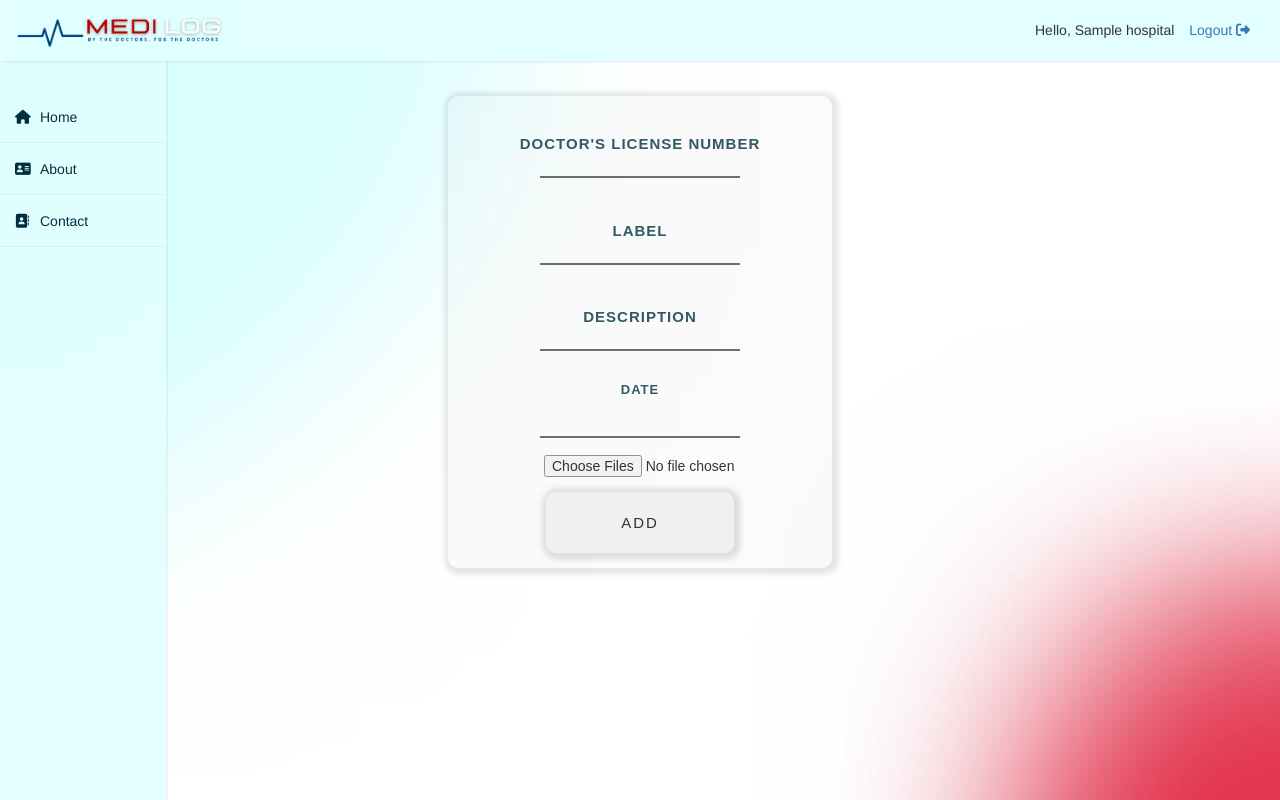
After one commit to ask4shahzaib/MediLog, a Django app: template BackEndApp/templates/BackEndApp/newPrescription.html in a window 1280 px wide. The commit adds this page. Run offline with Django 3.2, Linux system fonts and the light colour scheme; the template is opened without the code that fills it: values that come from a table or form of the project are taken from there, others are empty; tables that the repository leaves empty hold one stand-in row (values such as "Sample post"); some libraries are stand-ins or nearby versions.

```diff
--- a/BackEndApp/models.py
+++ b/BackEndApp/models.py
@@ -107,13 +107,19 @@ class Prescription(models.Model):
         return self.description
 
 
-class prescriptionFiles(models.Model):
+class PrescriptionFiles(models.Model):
     serial = models.TextField()
+    label = models.CharField(max_length=30, null=False)
+    date = models.DateField()
+    description = models.CharField(max_length=99999)
     file = models.FileField(upload_to=prescriptions)
 
 
-class reportFiles(models.Model):
+class ReportFiles(models.Model):
     serial = models.TextField()
+    label = models.CharField(max_length=30, null=False)
+    date = models.DateField()
+    description = models.CharField(max_length=99999)
     file = models.FileField(upload_to=reports)
 
 
--- a/BackEndApp/templates/BackEndApp/addFollowUp.html
+++ b/BackEndApp/templates/BackEndApp/addFollowUp.html
@@ -114,7 +114,7 @@
                     <td>{{prescription.description}}</td>
                     <td>{{prescription.date}}</td>
                     <td>
-                        <form id="form" action="/getPrescriptionFiles/" method="POST">
+                        <form id="form" action="/addFollowUp/" method="POST">
                             {%csrf_token%}
                             <button class="btn btn-md btn-info" type="text" name="serial" value="{{prescription.id}}">Add Follow Up</button>
                         </form>
@@ -128,7 +128,7 @@
                         <td>{{report.description}}</td>
                         <td>{{report.date}}</td>
                         <td>
-                            <form id="form" action="/getReportFiles/" method="POST">
+                            <form id="form" action="/addFollowUp/" method="POST">
                                 {%csrf_token%}
                                 <button class="btn btn-md btn-info" type="text" name="serial" value="{{report.id}}">Add Follow Up</button>
                             </form>
--- a/BackEndApp/templates/BackEndApp/hospitalLandingPage.html
+++ b/BackEndApp/templates/BackEndApp/hospitalLandingPage.html
@@ -3,7 +3,7 @@
 <html>
 
 <head>
-    <title>Home Page - Doctor</title>
+    <title>Home Page</title>
 
     <link rel="JavaScript" href="{% static '/js/index.js' %}" />
     <link rel="stylesheet" href="{% static '/css/styles.css' %}" />
@@ -57,13 +57,13 @@
         </div>
 
         <div class="sBtn">
-            <button id="ViewRecordSubmit" class="btn" type="submit">
+            <button id="ViewRecordSubmit" id="newRecord" name="newRecord" class="btn" type="submit">
                 <i >Add New Record</i>
             </button>
         </div>
 
         <div class="sBtn2">
-            <button id="ViewRecordSubmit" class="btn" type="submit">
+            <button id="ViewRecordSubmit" id="followUp" name="followUp" class="btn" type="submit">
                 <i >Add Follow Up</i>
             </button>
         </div>
--- /dev/null
+++ b/BackEndApp/templates/BackEndApp/newPrescription.html
@@ -0,0 +1,90 @@
+{% load static %}
+<!DOCTYPE html>
+<html>
+
+<head>
+    <title>Home Page</title>
+
+    <link rel="JavaScript" href="{% static '/js/index.js' %}" />
+    <link rel="stylesheet" href="{% static '/css/styles.css' %}" />
+    <link rel="icon" href="{% static 'images/UI/favicon1.ico' %}" />
+    <link rel="preconnect" href="https://fonts.gstatic.com">
+    <link href="https://fonts.googleapis.com/css2?family=Poppins:wght@300&display=swap" rel="stylesheet">
+    <link rel="stylesheet" href="https://maxcdn.bootstrapcdn.com/bootstrap/3.4.1/css/bootstrap.min.css">
+    <script type="text/script" src="{% static '/js/index.js' %}" charset="utf-8"></script>
+    <script src="https://kit.fontawesome.com/b99e675b6e.js"></script>
+
+
+</head>
+
+<body class="bBody">
+
+    <!-- rgb(227, 254, 255); -->
+    <nav class="navbar  navbar-fixed-top" style="background-color: rgb(227, 254, 255); padding: 5px 0px; margin: 0px 0px; box-shadow: 2px 2px rgba(134, 133, 133, 0.1);">
+        <div class="container-fluid">
+
+            <div class="navbar-header">
+                <a href="#" class="navbar-left">
+                    <!--<span class="glyphicon glyphicon-search"></span>-->
+                    <img src="{% static 'images/UI/logo.png' %}" width="auto" height="50px">
+                </a>
+            </div>
+
+            <div class="collapse navbar-collapse navbar-right" id="navbarSupportedContent">
+
+                <ul class="nav navbar-nav float-left ml-auto">
+                    {%block content%}
+                    <li style="margin-top: 15px;">Hello, {{hospital}}</li>
+                    <li><a href="{% url 'logout' %}">Logout <i class="fas fa-sign-out-alt"></i></span></a></li>
+                    {%endblock%}
+                </ul>
+            </div>
+
+        </div>
+    </nav>
+
+
+
+    <div class="wrapper">
+        <div class="sidebar">
+            <ul>
+                <li><a href="{% url 'feed' %}"><i class="fas fa-home"></i>Home</a></li>
+                <li><a href="#"><i class="fas fa-address-card"></i>About</a></li>
+                <li><a href="#"><i class="fas fa-address-book"></i>Contact</a></li>
+            </ul>
+
+        </div>
+
+        <div class="hospAddRecord">
+            <form action="/addPrescription/" enctype="multipart/form-data" method="POST">
+                {%csrf_token%}
+                <!-- <label class="animateCnicOnHosp">
+                    <input type="text" id = "patient" name="patient" required>
+                    <div class="label-text">Patient's CNIC</div>
+                </label> -->
+                <label class="animateCnicOnHosp" style="padding-top: 10%;">
+                    <input type="text" id = "doctor" name="doctor" required>
+                    <div class="label-text">Doctor's License Number</div>
+                </label>
+                <label class="animateCnicOnHosp" style="padding-top: 10%;">
+                    <input type="text" id = "label" name="label" required>
+                    <div class="label-text">Label</div>
+                </label>
+                <label class="animateCnicOnHosp" style="padding-top: 10%;">
+                    <input type="text" id = "description" name="description" required>
+                    <div class="label-text">Description</div>
+                </label>
+                <label class="animateCnicOnHosp" style="padding-top: 10%;">
+                    <input name="date" id = "date" type="text" onfocus="(this.type='date')" onfocusout="(this.type='text')" />
+                    <div class="label-text">Date</div>
+                </label>
+                <input type="file" id="prescription" multiple name="file" style="padding-left: 25%; padding-top: 3%;" accept="Application/pdf, image/*" required>
+                <button type="submit" id="addPrescriptionSubmit" value="submit" class="addButtonHosp">Add</button>
+            </form>
+        </div>
+
+
+
+</body>
+
+</html>
--- a/BackEndApp/urls.py
+++ b/BackEndApp/urls.py
@@ -4,6 +4,7 @@ from . import views
 
 urlpatterns = [
     path('login/', views.loginPage, name='login'),
+    path('followUpFiles/', views.followUpFiles, name='followUpFiles'),
     path('register/', views.register, name='register'),
     path('feed/', views.feed, name='feed'),
     path('logout/', views.logoutUser, name='logout'),
```
Also changed, not shown: BackEndApp/templates/BackEndApp/followUpForm.html (renamed from BackEndApp/templates/BackEndApp/hospitalHomePage.html, +5 -5 lines), BackEndApp/views.py (+62 -20 lines).
